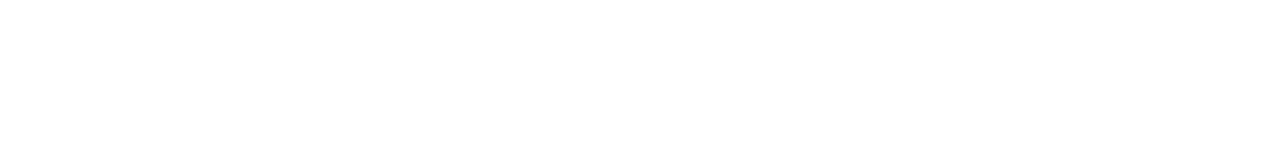
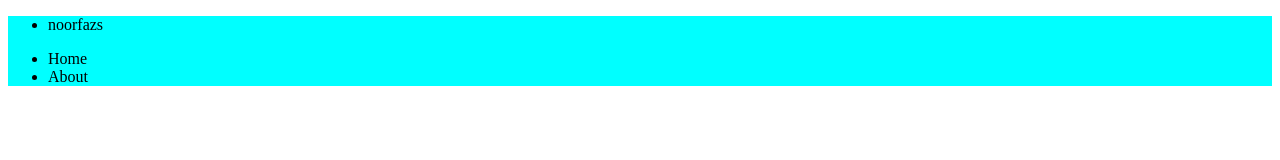
Before and after one commit to noormalfaz/belajar-git-skilvul, a plain HTML site: page index.html in a window 1280 px wide. Drawn offline with Linux system fonts and the light colour scheme.

Commit message:
create navbar

```diff
--- a/index.html
+++ b/index.html
@@ -7,6 +7,16 @@
     <link rel="stylesheet" href="style.css">
 </head>
 <body>
-
+    <header>
+        <nav>
+            <ul>
+                <li>noorfazs</li>
+            </ul>
+            <ul>
+                <li>Home</li>
+                <li>About</li>
+            </ul>
+        </nav>
+    </header>
 </body>
 </html>
--- a/style.css
+++ b/style.css
@@ -0,0 +1,3 @@
+nav {
+    background-color: aqua;
+}
```
